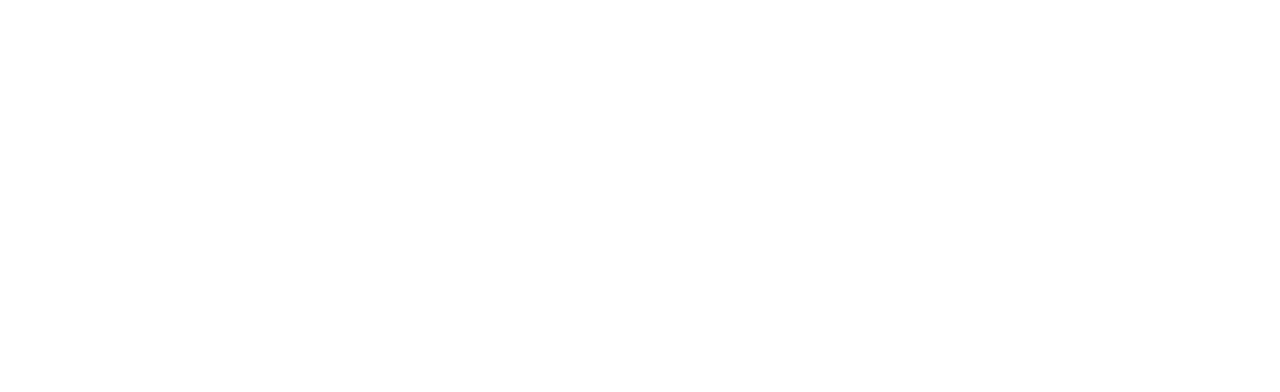
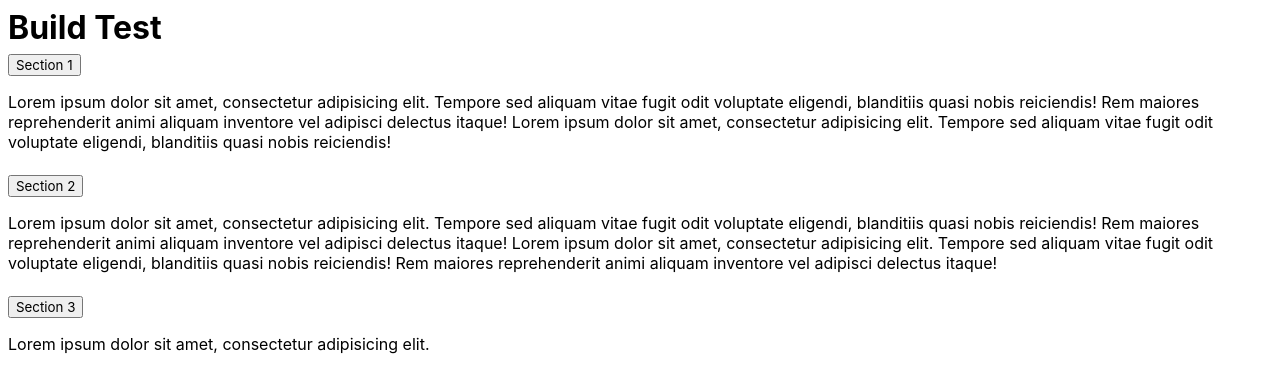
Before and after one commit to jkellerman/juno-build-test, a website built with Vite: page index.html in a window 1280 px wide. Built offline with nearby package versions, Linux system fonts and the light colour scheme.

Commit message:
feat: use JSON endpoint to dynamically pull through data

```diff
--- /dev/null
+++ b/data.json
@@ -0,0 +1,16 @@
+{
+  "blocks": [
+    {
+      "heading": "Section 1",
+      "content": "Lorem ipsum dolor sit amet, consectetur adipisicing elit. Tempore sed aliquam vitae fugit odit voluptate eligendi, blanditiis quasi nobis reiciendis! Rem maiores reprehenderit animi aliquam inventore vel adipisci delectus itaque! Lorem ipsum dolor sit amet, consectetur adipisicing elit. Tempore sed aliquam vitae fugit odit voluptate eligendi, blanditiis quasi nobis reiciendis!"
+    },
+    {
+      "heading": "Section 2",
+      "content": "Lorem ipsum dolor sit amet, consectetur adipisicing elit. Tempore sed aliquam vitae fugit odit voluptate eligendi, blanditiis quasi nobis reiciendis! Rem maiores reprehenderit animi aliquam inventore vel adipisci delectus itaque! Lorem ipsum dolor sit amet, consectetur adipisicing elit. Tempore sed aliquam vitae fugit odit voluptate eligendi, blanditiis quasi nobis reiciendis! Rem maiores reprehenderit animi aliquam inventore vel adipisci delectus itaque!"
+    },
+    {
+      "heading": "Section 3",
+      "content": "Lorem ipsum dolor sit amet, consectetur adipisicing elit."
+    }
+  ]
+}
--- a/index.html
+++ b/index.html
@@ -7,7 +7,10 @@
     <title>Juno Build Test</title>
   </head>
   <body>
-    <div id="app"></div>
+    <div id="app">
+      <h1>Build Test</h1>
+      <div class="accordion"></div>
+    </div>
     <script type="module" src="/main.js"></script>
   </body>
 </html>
--- a/main.js
+++ b/main.js
@@ -1 +1,41 @@
 import "./styles/main.scss";
+
+const fetchData = async () => {
+  try {
+    const resp = await fetch("data.json");
+    if (!resp.ok) {
+      throw new Error("Network response was not ok");
+    }
+
+    const data = await resp.json();
+    const accordion = document.querySelector(".accordion");
+
+    data.blocks.forEach((section) => {
+      const accordionSection = document.createElement("div");
+      accordionSection.classList.add("accordion_item");
+
+      // For accordion header, wrap button in heading
+      const header = document.createElement("h2");
+      const trigger = document.createElement("button");
+      trigger.classList.add("accordion__trigger");
+      trigger.textContent = section.heading;
+
+      const panel = document.createElement("div");
+      panel.classList.add("accordion__panel");
+
+      const content = document.createElement("p");
+      content.classList.add("accordion__content");
+      content.textContent = section.content;
+
+      accordion.appendChild(accordionSection);
+      accordionSection.appendChild(header);
+      header.appendChild(trigger);
+      accordionSection.appendChild(panel);
+      panel.appendChild(content);
+    });
+  } catch (error) {
+    console.error("Error loading accordion content", error);
+  }
+};
+
+fetchData();
```
